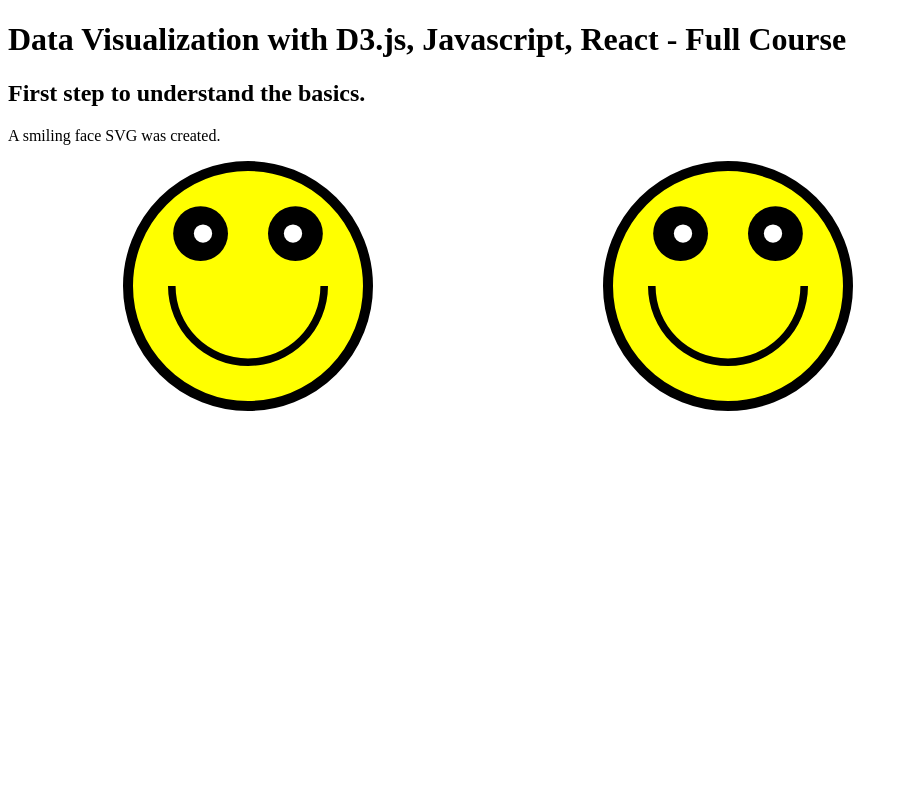
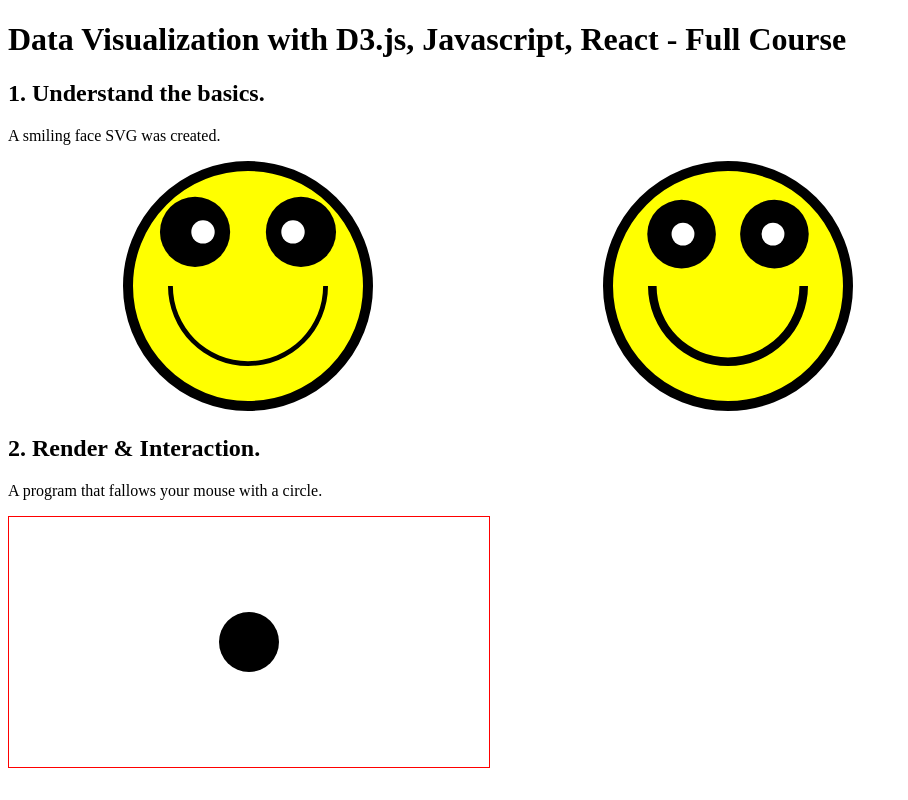
Before and after one commit to Romeusorionaet/D3.js, a React (Create React App) app: page / in a window 1280 px wide. Shown: the whole page, without its empty margins (0-908 px from the left). Built offline with nearby package versions, Linux system fonts and the light colour scheme.

Commit message:
feat: created a circle that follow your mouse

```diff
--- a/src/App.js
+++ b/src/App.js
@@ -1,46 +1,54 @@
+import { SmilingFaceValues } from "./constants/smiling-face-values";
+import { CircleMoving } from "./components/circle-moving";
 import { SmilingFace } from "./components/smiling-face";
 import { range } from "d3";
-function App() {
-  const width = 480;
-  const height = 250;
-  const centerX = width / 2;
-  const centerY = height / 2;
-  const strokeWidth = 10;
-  const eyeOffsetX = 45;
-  const eyeOffsetY = 50;
-  const eyeBallOffsetX = 45;
-  const eyeBallOffsetY = 45;
-  const eyeRadius = 25;
-  const mouthWidth = 70;
-  const mouthRadius = 40;
-  const randomValue = Math.random() * 10;
+
+export default function App() {
+  // const [cssColors, setCssColors] = useState();
+
+  // useEffect(() => {
+  //   const fetchNamedCss = async () => {
+  //     const data = await fetch(
+  //       "https://gist.githubusercontent.com/Romeusorionaet/87961a8fc68b4208a4b0859795c9092e/raw/0394b699eddebd93e13a2be7299d988517048ae0/cssNamedColors.csv"
+  //     )
+  //       .then((response) => response.text())
+  //       .catch((err) => console.log(err));
+
+  //     setCssColors(data);
+  //   };
+  //   fetchNamedCss();
+  // }, []);
 
   return (
     <main>
       <h1>Data Visualization with D3.js, Javascript, React - Full Course</h1>
 
-      <h2>First step to understand the basics.</h2>
+      <h2>1. Understand the basics.</h2>
       <p>A smiling face SVG was created.</p>
 
       {range(2).map((_, index) => (
         <SmilingFace
+          // biome-ignore lint/suspicious/noArrayIndexKey: <explanation>
           key={index}
-          width={width}
-          height={height}
-          centerX={centerX}
-          centerY={centerY}
-          strokeWidth={strokeWidth}
-          eyeOffsetX={eyeOffsetX + randomValue}
-          eyeOffsetY={eyeOffsetY + randomValue}
-          eyeBallOffsetX={eyeBallOffsetX}
-          eyeBallOffsetY={eyeBallOffsetY}
-          eyeRadius={eyeRadius + randomValue}
-          mouthWidth={mouthWidth + randomValue}
-          mouthRadius={mouthRadius}
+          width={SmilingFaceValues.width}
+          height={SmilingFaceValues.height}
+          centerX={SmilingFaceValues.centerX}
+          centerY={SmilingFaceValues.centerY}
+          strokeWidth={SmilingFaceValues.strokeWidth}
+          eyeOffsetY={SmilingFaceValues.eyeOffsetY + Math.random() * 8}
+          eyeOffsetX={SmilingFaceValues.eyeOffsetX + Math.random() * 8}
+          eyeBallOffsetX={SmilingFaceValues.eyeBallOffsetX}
+          eyeBallOffsetY={SmilingFaceValues.eyeBallOffsetY}
+          eyeRadius={SmilingFaceValues.eyeRadius + Math.random() * 15}
+          mouthWidth={SmilingFaceValues.mouthWidth + Math.random() * 10}
+          mouthRadius={SmilingFaceValues.mouthRadius}
         />
       ))}
+
+      <h2>2. Render & Interaction.</h2>
+      <p>A program that fallows your mouse with a circle.</p>
+
+      <CircleMoving />
     </main>
   );
 }
-
-export default App;
--- /dev/null
+++ b/src/components/circle-moving/index.jsx
@@ -0,0 +1,35 @@
+import { useState, useCallback } from "react";
+
+export function CircleMoving() {
+  const width = 480;
+  const height = 250;
+  const initialPosition = {
+    x: width / 2,
+    y: height / 2,
+  };
+
+  const [mousePosition, setMousePosition] = useState(initialPosition);
+
+  const circleRadius = 30;
+
+  const handleMouseMove = useCallback((event) => {
+    const svg = event.currentTarget;
+    const rect = svg.getBoundingClientRect();
+    const x = event.clientX - rect.left;
+    const y = event.clientY - rect.top;
+
+    setMousePosition({ x, y });
+  }, []);
+
+  return (
+    <svg
+      width={width}
+      height={height}
+      onMouseMove={handleMouseMove}
+      style={{ border: "1px, red, solid" }}
+    >
+      <title>circle moving</title>
+      <circle cx={mousePosition.x} cy={mousePosition.y} r={circleRadius} />
+    </svg>
+  );
+}
--- /dev/null
+++ b/src/constants/smiling-face-values.js
@@ -0,0 +1,14 @@
+export const SmilingFaceValues = {
+  width: 480,
+  height: 250,
+  centerX: 480 / 2,
+  centerY: 250 / 2,
+  strokeWidth: 10,
+  eyeOffsetX: 45,
+  eyeOffsetY: 50,
+  eyeBallOffsetX: 45,
+  eyeBallOffsetY: 45,
+  eyeRadius: 25,
+  mouthWidth: 70,
+  mouthRadius: 40,
+};
```
